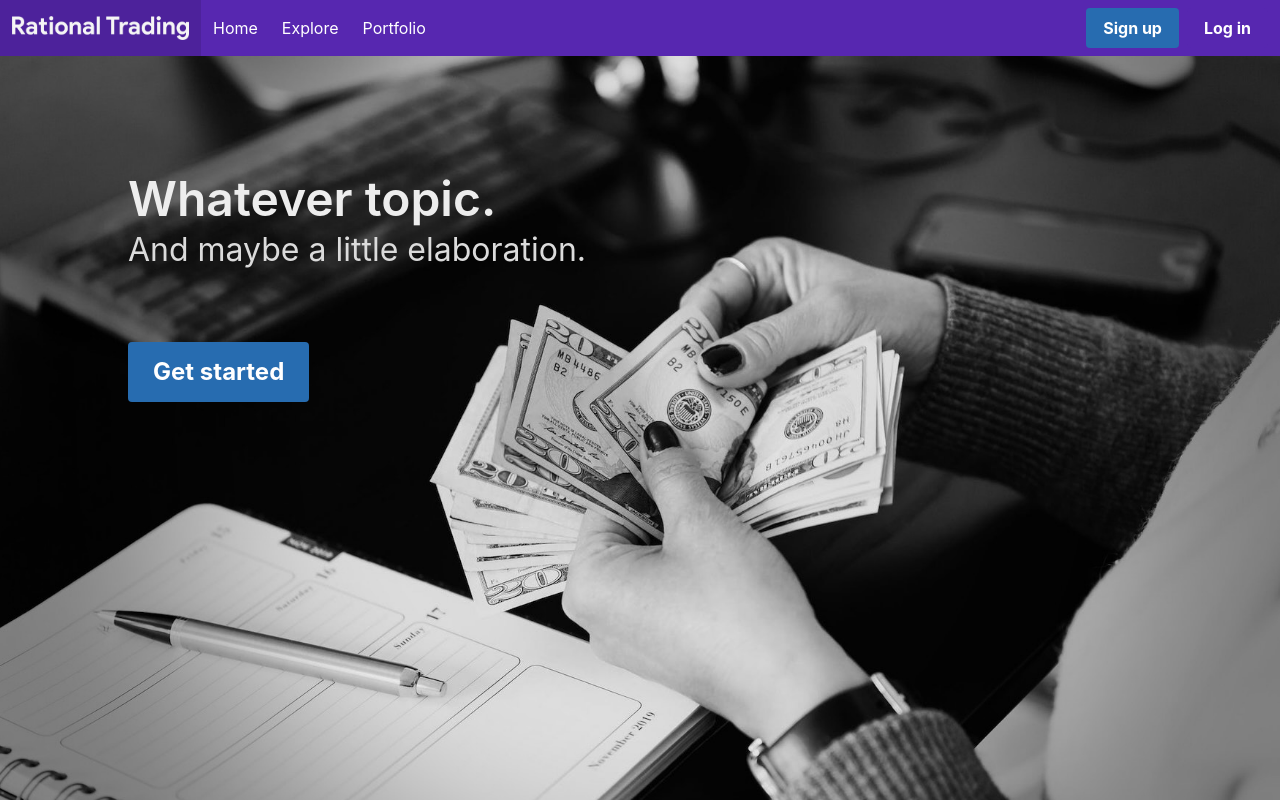
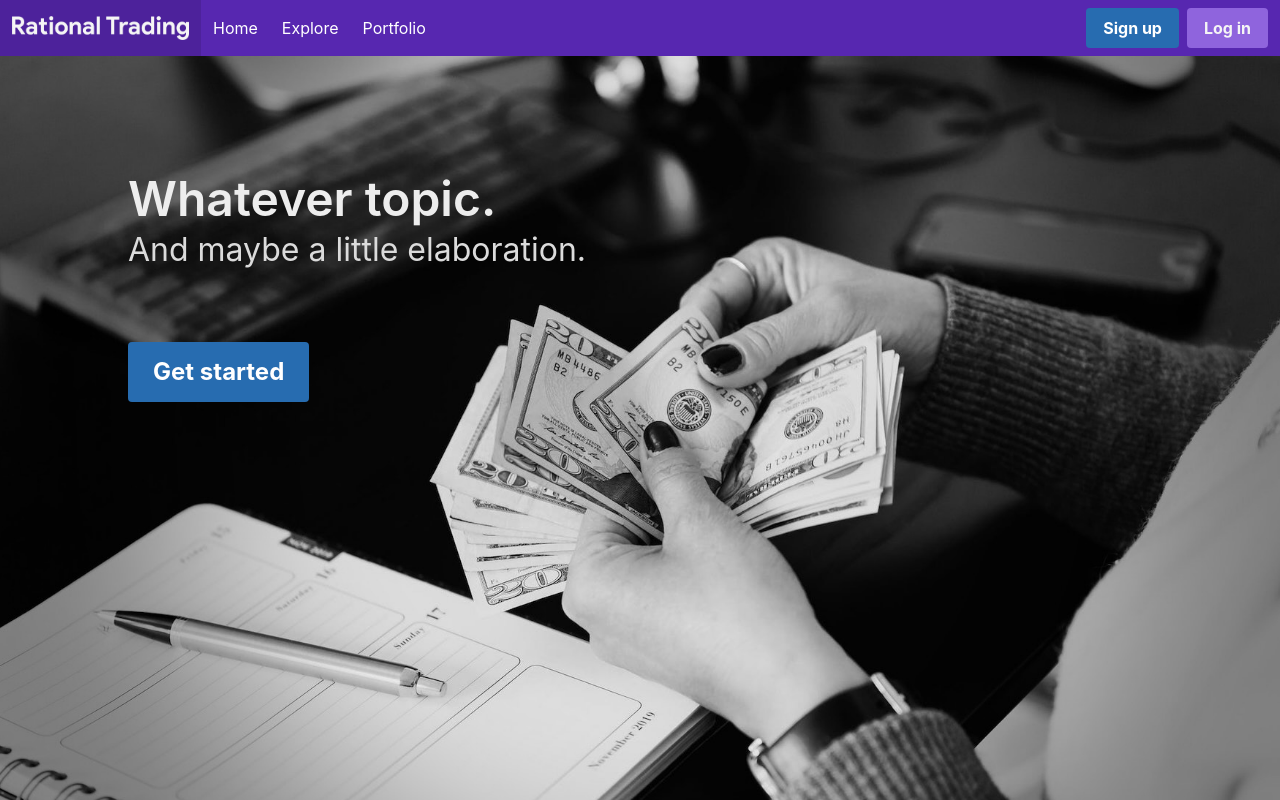
Before and after one commit to rational-trading/rational-trading, a SvelteKit app in the folder frontend/: page / in a window 1280 px wide. Built offline with nearby package versions, Linux system fonts and the light colour scheme.

Commit message:
Login button color (primary-light to show outline)

```diff
--- a/frontend/src/components/Login.svelte
+++ b/frontend/src/components/Login.svelte
@@ -2,47 +2,47 @@
     let active = false;
 </script>
 
-<style>
-    .modal-content {
-        width: 31.25em;
-        height: 35.5em;
-        background: #D9D9D9;
-        border-radius: 7px;
-    }
-
-    .link:hover {
-        text-decoration: underline;
-        color: #276BB0;
-    }
-
-    #login-contents {
-        margin: 2.5em 3.125em 0em;
-    }
-</style>
-
-<button class="button is-primary" on:click={() => { active = true; }}>
+<button
+    class="button is-primary is-light has-text-light"
+    on:click={() => {
+        active = true;
+    }}>
     <strong>Log in</strong>
 </button>
 
 {#if active}
     <div class="modal is-active">
-    <div class="modal-background" color=""/>
+        <div class="modal-background" color="" />
         <div class="modal-content">
             <div class="is-flex is-flex-direction-column">
                 <div class="is-align-self-flex-end">
-                <button class="delete is-large" style="background: #D9D9D9" aria-label="close" on:click={() => { active = false; }}></button>
+                    <button
+                        class="delete is-large"
+                        style="background: #D9D9D9"
+                        aria-label="close"
+                        on:click={() => {
+                            active = false;
+                        }} />
                 </div>
-            <div class="is-flex is-flex-direction-column pt-4" id="login-contents">
+                <div
+                    class="is-flex is-flex-direction-column pt-4"
+                    id="login-contents">
                     <p class="title is-1 has-text-dark">Log in</p>
 
                     <div class="field mt-5">
                         <div class="control">
-                        <input class="input" type="email" placeholder="Email" />
+                            <input
+                                class="input"
+                                type="email"
+                                placeholder="Email" />
                         </div>
                     </div>
                     <div class="field mt-3">
                         <div class="control">
-                        <input class="input" type="password" placeholder="Password" />
+                            <input
+                                class="input"
+                                type="password"
+                                placeholder="Password" />
                         </div>
                     </div>
 
@@ -53,17 +53,42 @@
                     <div class="is-align-self-flex-end pt-5">
                         <div class="field">
                             <div class="control">
-                            <button class="button is-link is-medium"><p class="px-3"><strong>Log in</strong></p></button>
+                                <button class="button is-link is-medium"
+                                    ><p class="px-3">
+                                        <strong>Log in</strong>
+                                    </p></button>
                             </div>
                         </div>
                     </div>
 
-
                     <div class="is-align-self-center pt-6">
-                    <p class="has-text-dark">Don't have an account? Sign up <a class="link" href="/">here</a>.</p>
+                        <p class="has-text-dark">
+                            Don't have an account? Sign up <a
+                                class="link"
+                                href="/">here</a
+                            >.
+                        </p>
                     </div>
                 </div>
             </div>
         </div>
     </div>
 {/if}
+
+<style>
+    .modal-content {
+        width: 31.25em;
+        height: 35.5em;
+        background: #d9d9d9;
+        border-radius: 7px;
+    }
+
+    .link:hover {
+        text-decoration: underline;
+        color: #276bb0;
+    }
+
+    #login-contents {
+        margin: 2.5em 3.125em 0em;
+    }
+</style>
```
Lines whose indentation alone changed are shown as unchanged.
